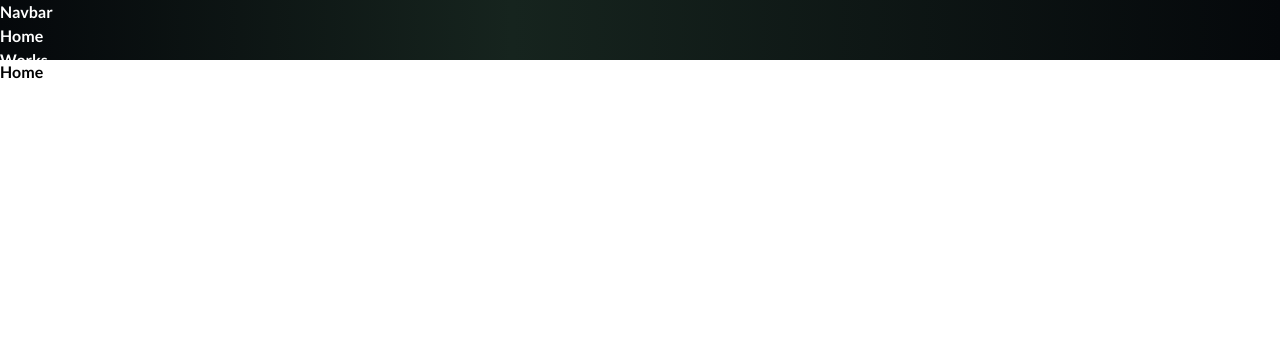
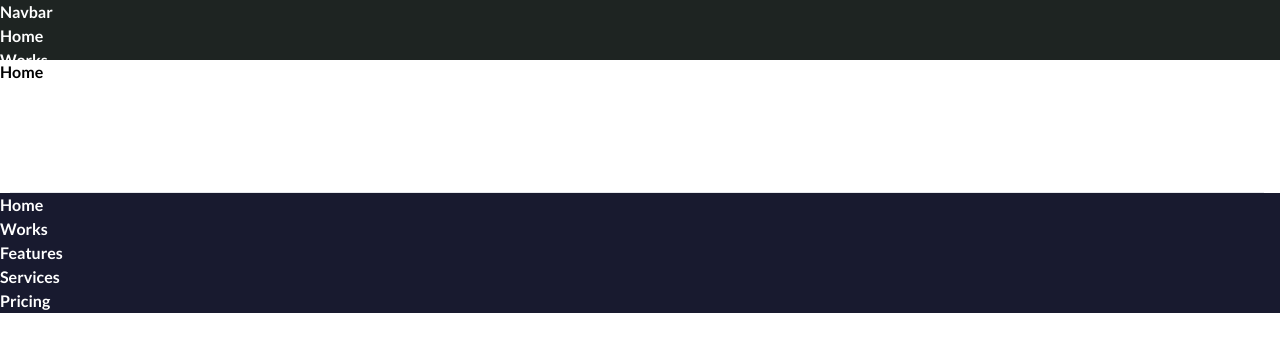
Before and after one commit to Sahilsajar/Social-Minds, a React (Vite) app: page / in a window 1280 px wide. Both pictures are taken after a click on the icon 26 px from the left and 190 px from the top of the page. Shown: the top 352 px of the page. Built offline with nearby package versions, Linux system fonts and the light colour scheme.

Commit message:
added more features to nav

```diff
--- a/src/components/Navbar.jsx
+++ b/src/components/Navbar.jsx
@@ -77,16 +77,18 @@ const Navbar = ({ toggleTheme, isDarkMode }) => {
           </g>
         </svg>
       )}
+      <Hr className=" top-[59px] fixed"/>
 
       {openNav && (
-        <div className="flex flex-col items-center justify-start gap-5 absolute top-14 left-0 right-0 h-[calc(100vh-56px)] bg-blue-200">
-          <div className="hover:text-blue-300 mt-20 text-2xl">Home</div>
-          <div className="hover:text-blue-300 text-2xl">Works</div>
-          <div className="hover:text-blue-300 text-2xl">Features</div>
-          <div className="hover:text-blue-300 text-2xl">Services</div>
-          <div className="hover:text-blue-300 text-2xl">Pricing</div>
-        </div>
+        <NavDiv className="flex flex-col md:hidden cursor-pointer items-center justify-start gap-5 absolute top-[58px] left-0 right-0 h-[calc(100vh-58px)] bg-blue-200 ">
+          <div className="hover:text-blue-300 mt-10 text-2xl transition-transform transform translate-y-5">Home</div>
+          <div className="hover:text-blue-300 text-2xl transition-transform transform translate-y-5 ">Works</div>
+          <div className="hover:text-blue-300 text-2xl transition-transform transform translate-y-5 ">Features</div>
+          <div className="hover:text-blue-300 text-2xl transition-transform transform translate-y-5 ">Services</div>
+          <div className="hover:text-blue-300 text-2xl transition-transform transform translate-y-5 ">Pricing</div>
+        </NavDiv>
       )}
+
     </StyledDiv>
   );
 };
@@ -97,4 +99,25 @@ const StyledDiv = styled.div`
   background: ${(props) => props.theme.gradients.navbar};
   color: ${(props) => props.theme.colors.lightText};
   height: 60px;
+  border: none;
 `;
+
+
+const NavDiv = styled.div`
+  background: ${(props) => props.theme.colors.background};
+  animation: slide 0.5s ease-out forwards;
+  @keyframes slide {
+    0% {
+      transform: translateY(-100%);
+      opacity: 0;
+    }
+    100% {
+      transform: translateY(0);
+      opacity: 1;
+  }
+`;
+
+const Hr = styled.hr`
+  width: 98%;
+  margin-left: 10px;
+`;
--- a/src/theme.js
+++ b/src/theme.js
@@ -3,13 +3,15 @@ export const darkTheme = {
     colors: {
         primary: "#124E66",       // Dark Blue
         secondary: "#748D92",     // Medium Light
-        background: "#2E3944",    // Dark
+        background: "#181A2F",    // Dark
         lightText: "#ffffff",     // Light
-        darkText: "#212A31",      // Black
+        darkText: "#181A2F",      // Black
         accent: "#FF6F61",        // Accent Color
+        border: 'white'
     },
     gradients: {
-        navbar: "linear-gradient(90deg, #05080b 0%, #16241e 40%, #05080b 100%)", // Navbar gradient
+        navbar: "#1E2422", // Navbar gradient
+        // navbar: "linear-gradient(90deg, #05080b 0%, #181A2F 50%, #05080b 100%)", // Navbar gradient
     },
     button: {
         background: "#1E2422",    // Button Background
@@ -23,13 +25,14 @@ export const lightTheme = {
     colors: {
         primary: "#4285F4",       // Bright Blue
         secondary: "#8AB4F8",     // Soft Blue
-        background: "#FFFFFF",    // White
-        lightText: "#202124",     // Dark Text
-        darkText: "#000000",      // Black
+        background: "#83A6CE",    // White
+        lightText: "#22272B",     // Dark Text
+        darkText: "#8AB4F8",      // Black
         accent: "#FF7043",        // Bright Orange
+        border: 'black'
     },
     gradients: {
-        navbar: "linear-gradient(90deg, #8AB4F8, #FFFFFF)", // Navbar gradient
+        navbar: "#ffffff", // Navbar gradient
         button: "linear-gradient(45deg, #4285F4, #FF7043)", // Button gradient
     },
     button: {
```
Also changed, not shown: src/App.css (line endings or trailing spaces).
